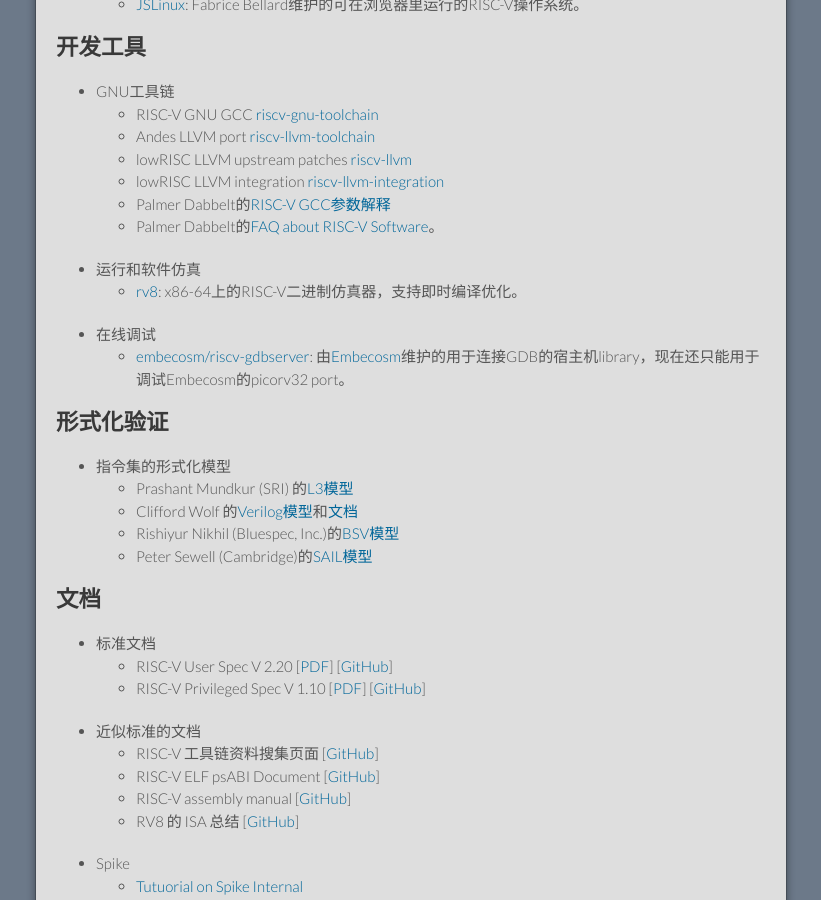
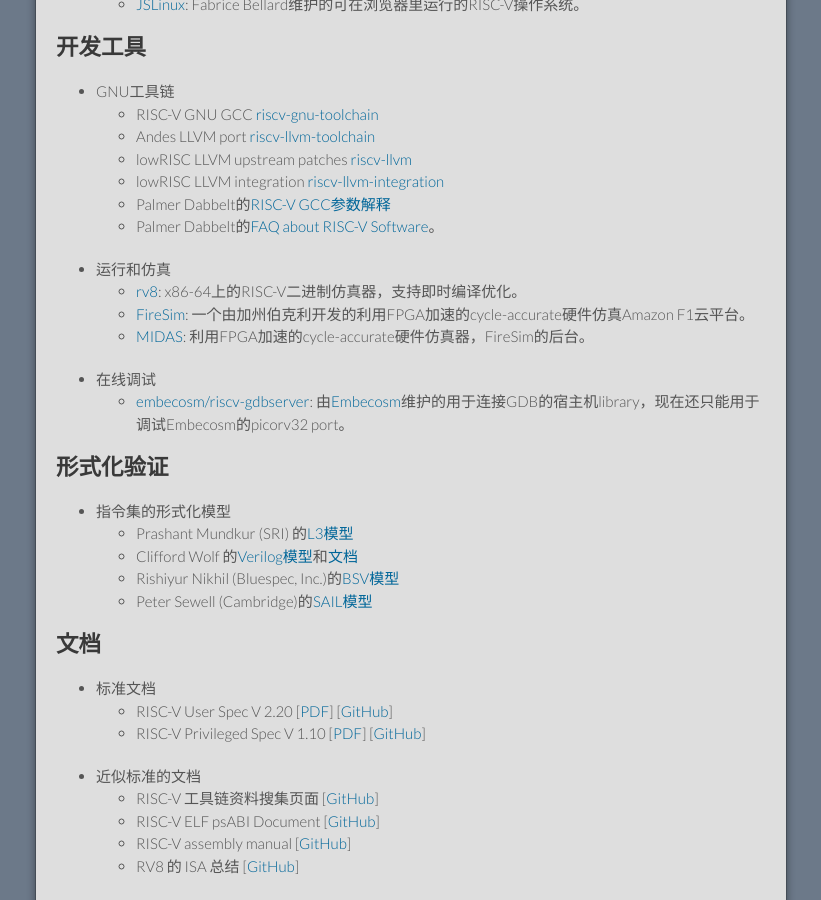
Before and after one commit to cnrv/home, a Jekyll site: the page built from resource.md, in a window 1280 px wide and 900 px high, scrolled down 1690 px. Shown: the whole window, without its empty margins (229-1050 px from the left). Built offline with Jekyll 4.4.1, drawn with Linux system fonts in a browser that asks for light colours; Markdown is read by kramdown in place of the engine named in the settings; comment, search, counter and statistics services are not loaded; our own code applies the rules of GitHub Pages for plain Markdown files.

Commit message:
add FireSim and MIDAS

```diff
--- a/resource.md
+++ b/resource.md
@@ -114,8 +114,10 @@
   - Palmer Dabbelt的[RISC-V GCC参数解释](https://www.sifive.com/blog/2017/08/14/all-aboard-part-1-compiler-args/)
   - Palmer Dabbelt的[FAQ about RISC-V Software](http://www.dabbelt.com/~palmer/riscv-faq.html)。
 
-+ 运行和软件仿真
++ 运行和仿真
   - [rv8](https://rv8.io/): x86-64上的RISC-V二进制仿真器，支持即时编译优化。
+  - [FireSim](https://fires.im/): 一个由加州伯克利开发的利用FPGA加速的cycle-accurate硬件仿真Amazon F1云平台。
+  - [MIDAS](https://github.com/ucb-bar/midas-release): 利用FPGA加速的cycle-accurate硬件仿真器，FireSim的后台。
 
 + 在线调试
   - [embecosm/riscv-gdbserver](https://github.com/embecosm/riscv-gdbserver): 由[Embecosm](http://www.embecosm.com/)维护的用于连接GDB的宿主机library，现在还只能用于调试Embecosm的picorv32 port。
```
